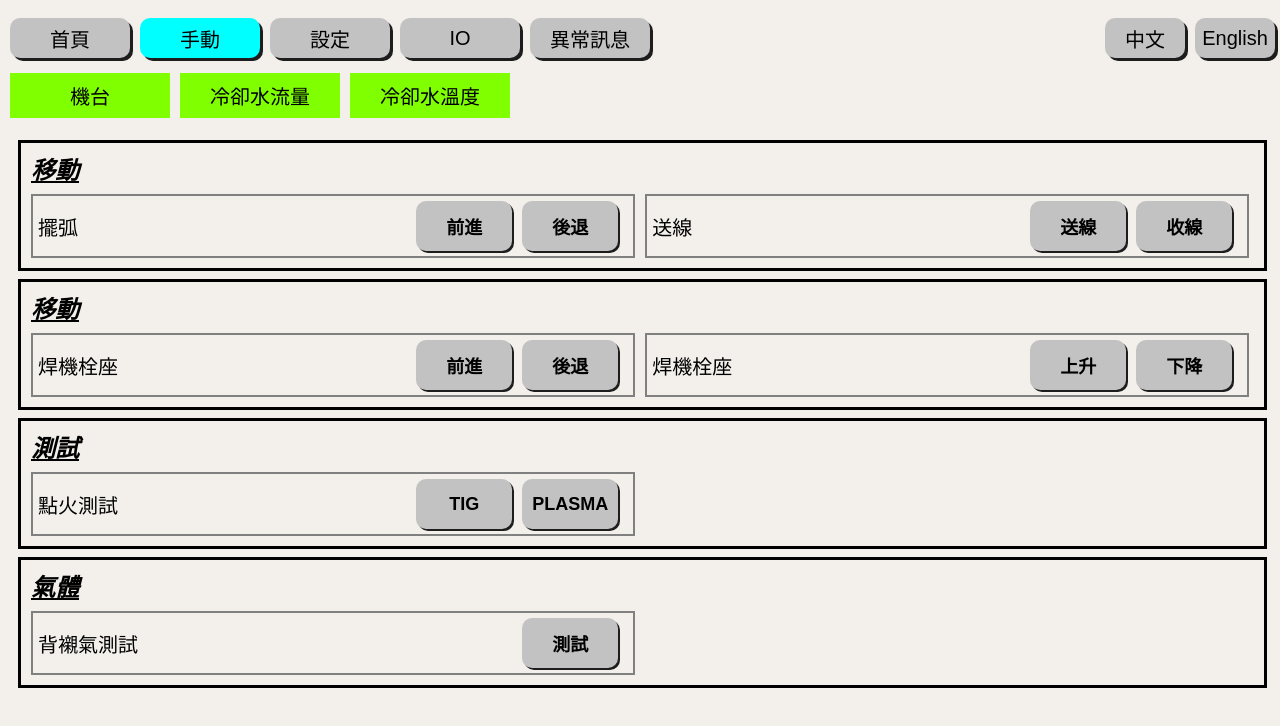
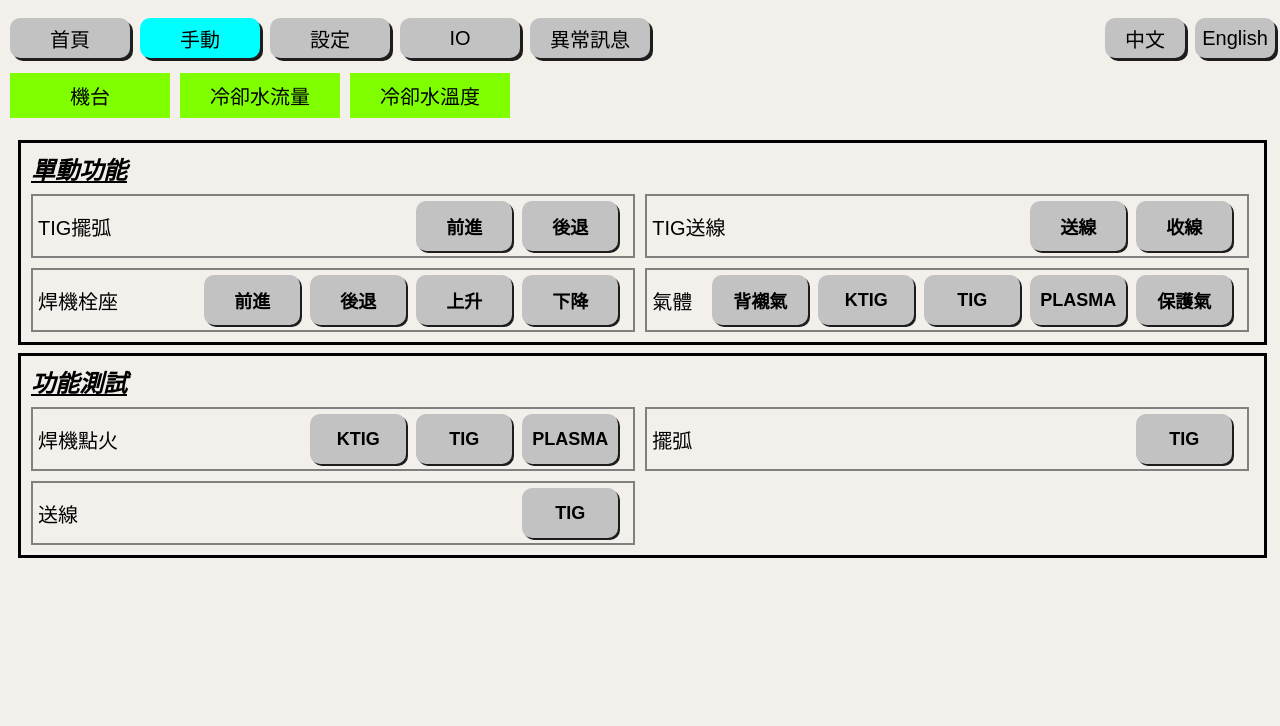
Before and after one commit to vm3bjo4tp6/Vega, a plain HTML site: page 05-Manual-cn.html in a window 1280 px wide. Shown: the top 726 px of the page. Drawn offline with Linux system fonts and the light colour scheme.

Commit message:
Add files via upload

```diff
--- a/05-Manual-cn.html
+++ b/05-Manual-cn.html
@@ -47,63 +47,64 @@
                 <div class="panel flex-column">
                     <div class="panel flex-column">
                         <div class="topic flex-column border">
-                            <div class="topic-title">移動</div>
+                            <div class="topic-title">單動功能</div>
                             <div class="display-panel flex-row flex-wrap">
                                 <div class="item flex-row border-item">
-                                    <div class="name">擺弧</div>
+                                    <div class="name">TIG擺弧</div>
                                     <div class="button-group flex-row">
                                         <div class="button">前進</div>
                                         <div class="button">後退</div>
                                     </div>
                                 </div>
                                 <div class="item flex-row border-item">
-                                    <div class="name">送線</div>
+                                    <div class="name">TIG送線</div>
                                     <div class="button-group flex-row">
                                         <div class="button">送線</div>
                                         <div class="button">收線</div>
                                     </div>
                                 </div>
-                            </div>
-                        </div>
-                        <div class="topic flex-column border">
-                            <div class="topic-title">移動</div>
-                            <div class="display-panel flex-row flex-wrap">
                                 <div class="item flex-row border-item">
                                     <div class="name">焊機栓座</div>
                                     <div class="button-group flex-row">
                                         <div class="button">前進</div>
                                         <div class="button">後退</div>
-                                    </div>
-                                </div>
-                                <div class="item flex-row border-item">
-                                    <div class="name">焊機栓座</div>
-                                    <div class="button-group flex-row">
                                         <div class="button">上升</div>
                                         <div class="button">下降</div>
                                     </div>
                                 </div>
-                            </div>
-                        </div>
-
-                        <div class="topic flex-column border">
-                            <div class="topic-title">測試</div>
-                            <div class="display-panel flex-row flex-wrap">
                                 <div class="item flex-row border-item">
-                                    <div class="name">點火測試</div>
+                                    <div class="name">氣體</div>
                                     <div class="button-group flex-row">
+                                        <div class="button">背襯氣</div>
+                                        <div class="button">KTIG</div>
                                         <div class="button">TIG</div>
                                         <div class="button">PLASMA</div>
+                                        <div class="button">保護氣</div>
                                     </div>
                                 </div>
                             </div>
                         </div>
                         <div class="topic flex-column border">
-                            <div class="topic-title">氣體</div>
+                            <div class="topic-title">功能測試</div>
                             <div class="display-panel flex-row flex-wrap">
                                 <div class="item flex-row border-item">
-                                    <div class="name">背襯氣測試</div>
+                                    <div class="name">焊機點火</div>
                                     <div class="button-group flex-row">
-                                        <div class="button">測試    </div>
+                                        <div class="button">KTIG</div>
+                                        <div class="button">TIG</div>
+                                        <div class="button">PLASMA</div>
+                                    </div>
+                                </div>
+                                <div class="item flex-row border-item">
+                                    <div class="name">擺弧</div>
+                                    <div class="button-group flex-row">
+                                        <div class="button">TIG</div>
+                                    </div>
+                                </div>
+                                <div class="item flex-row border-item">
+                                    <div class="name">送線</div>
+                                    <div class="button-group flex-row">
+                                        <div class="button">TIG</div>
                                     </div>
                                 </div>
                             </div>
--- a/stylesheet2.css
+++ b/stylesheet2.css
@@ -67,3 +67,23 @@
     width: 75px;
     text-align: right;
 }
+
+.item .button{
+    margin-right: 10px;
+    width: 100px;
+    height: 40px;
+    border-radius: 10px;
+    box-shadow: 2px 2px #1d1d1d;
+
+    background-color: #c2c2c2;
+    font-size: 18px;
+    font-weight: 600;
+
+    display: flex;
+    align-items: center;
+    justify-content: center;
+}
+
+.item .button:active{
+    background-color: greenyellow;
+}
```
Also changed, not shown: 02-2-TIG-cn.html (+3 -0 lines), 02-2-TIG.html (+3 -0 lines), 05-Manual.html (+20 -18 lines).
